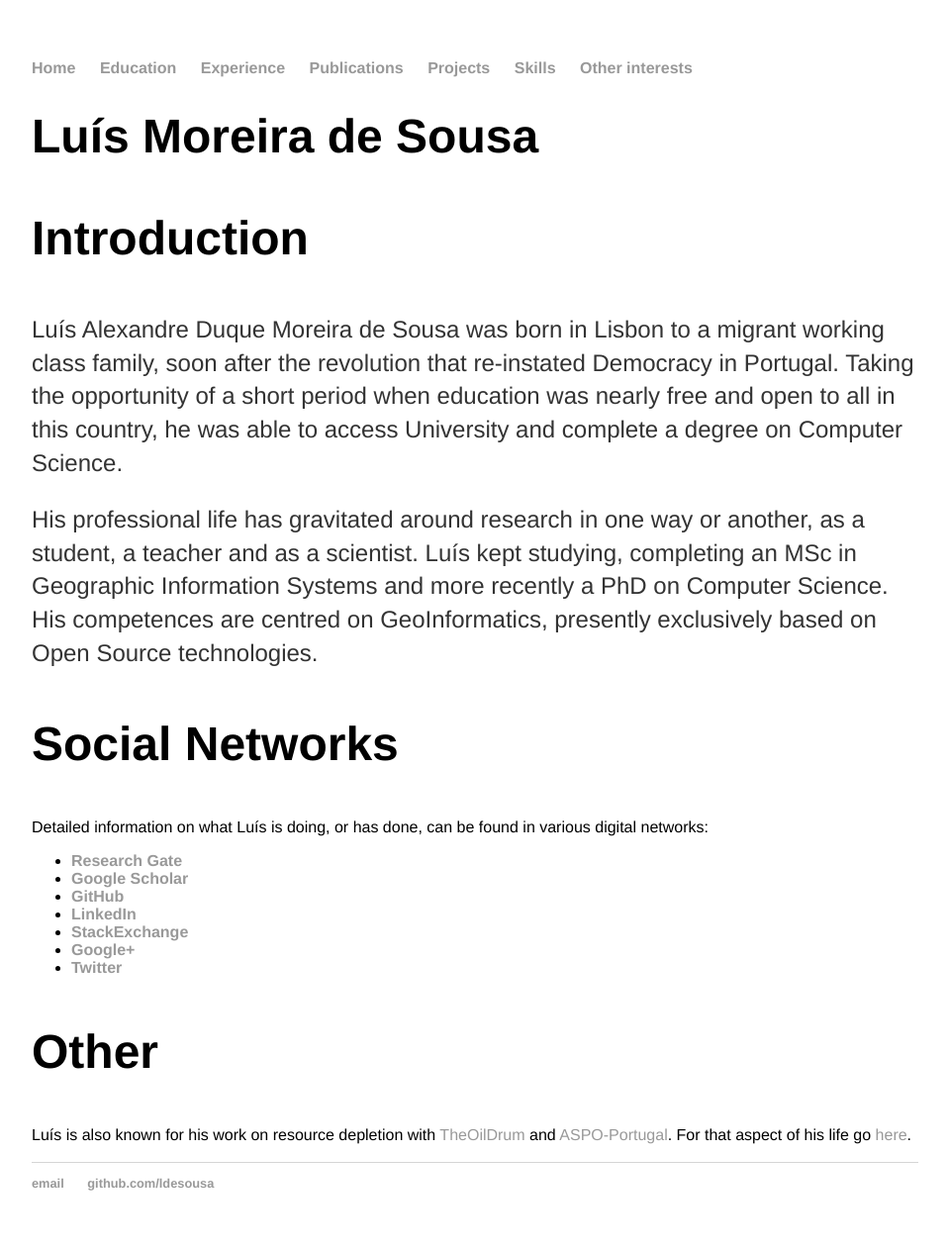
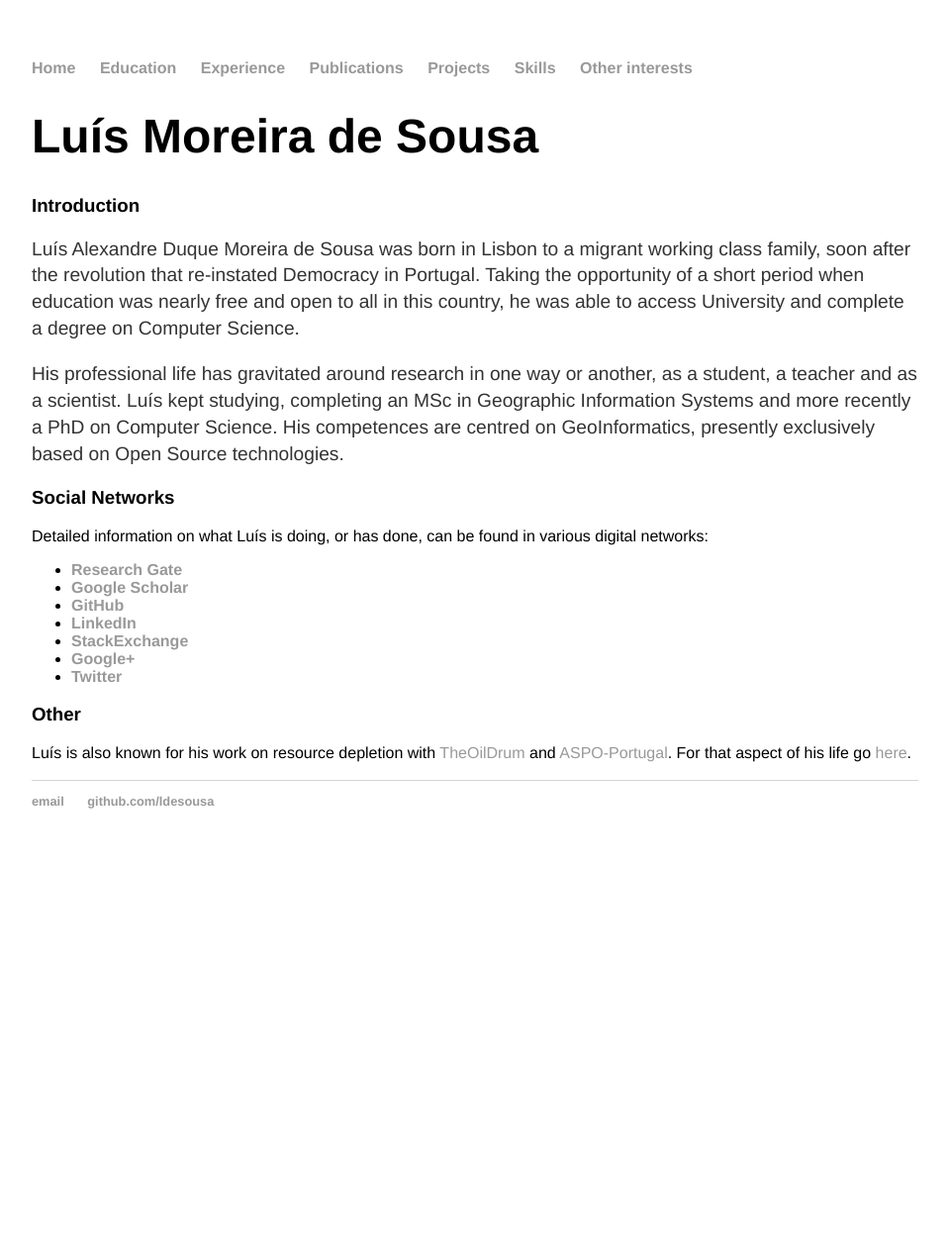
Before and after one commit to ldesousa/ldesousa.github.io, a Jekyll site: the page built from index.html, in a window 1280 px wide. Shown: the whole page at 99% size, without its empty margins (160-1118 px from the left). Built offline with Jekyll 4.4.1, drawn with Linux system fonts in a browser that asks for light colours; after the commit the page ends 900 px from its top, so only the background shows below that.

Commit message:
Corrected font size for titles

```diff
--- a/css/main.css
+++ b/css/main.css
@@ -25,11 +25,10 @@ h1 {
     font-family:'Helvetica', 'Arial', 'Sans-Serif';
 }
 h2, h3, h4 {
-    font-size: 3em;
     font-family:'Helvetica', 'Arial', 'Sans-Serif';
 }
 p {
-    font-size: 1.5em;
+    font-size: 1.2em;
     line-height: 1.4em;
     color: #333;
     font-family:'Helvetica', 'Arial', 'Sans-Serif';
```
